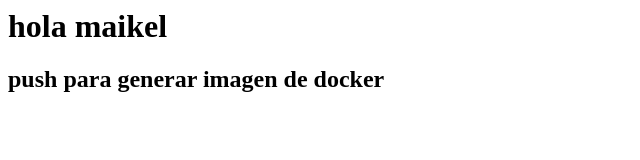
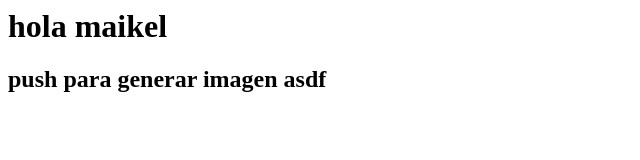
Before and after one commit to maikelpiramide/gitHubPages, a plain HTML site: page index.html in a window 1280 px wide. Shown: the whole page, without its empty margins (0-640 px from the left). Drawn offline with Linux system fonts and the light colour scheme.

Commit message:
cambios docker image

```diff
--- a/index.html
+++ b/index.html
@@ -1,2 +1,2 @@
 <h1>hola maikel</h1>
-<h2>push para generar imagen de docker</h2>
+<h2>push para generar imagen asdf</h2>
```
